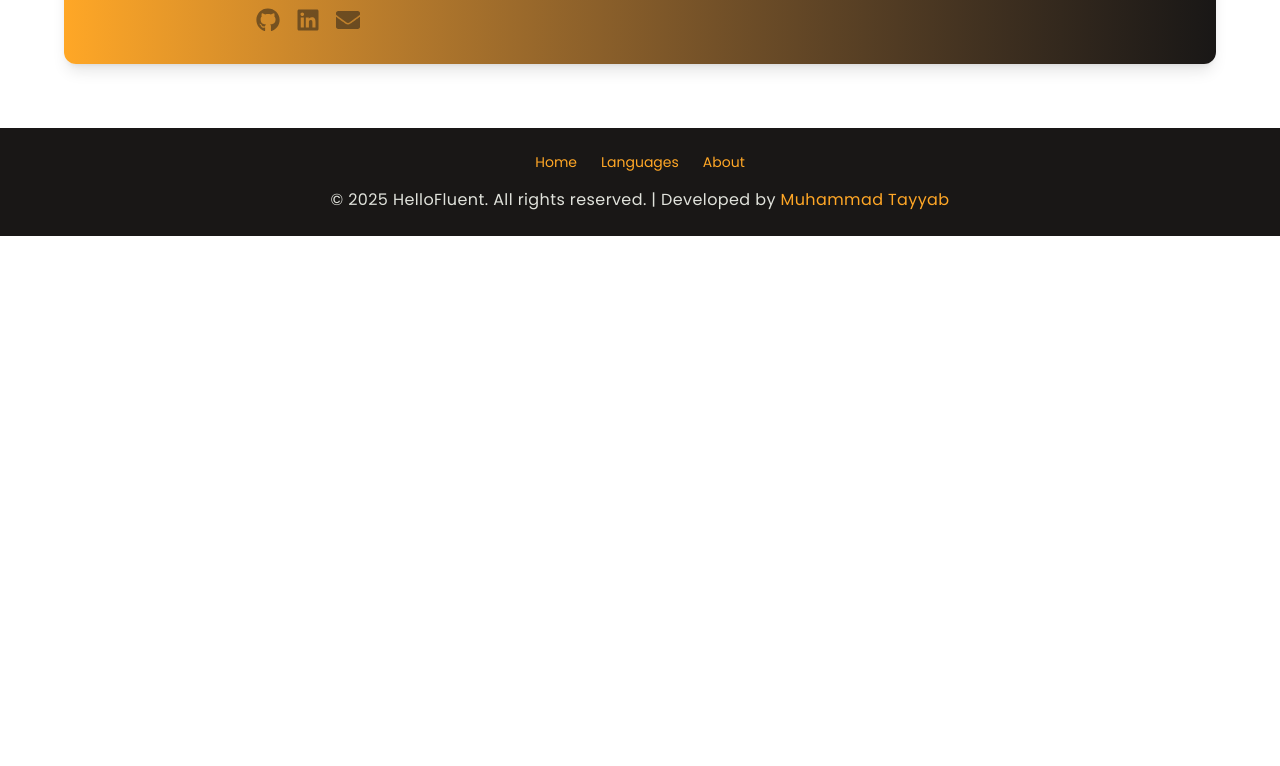
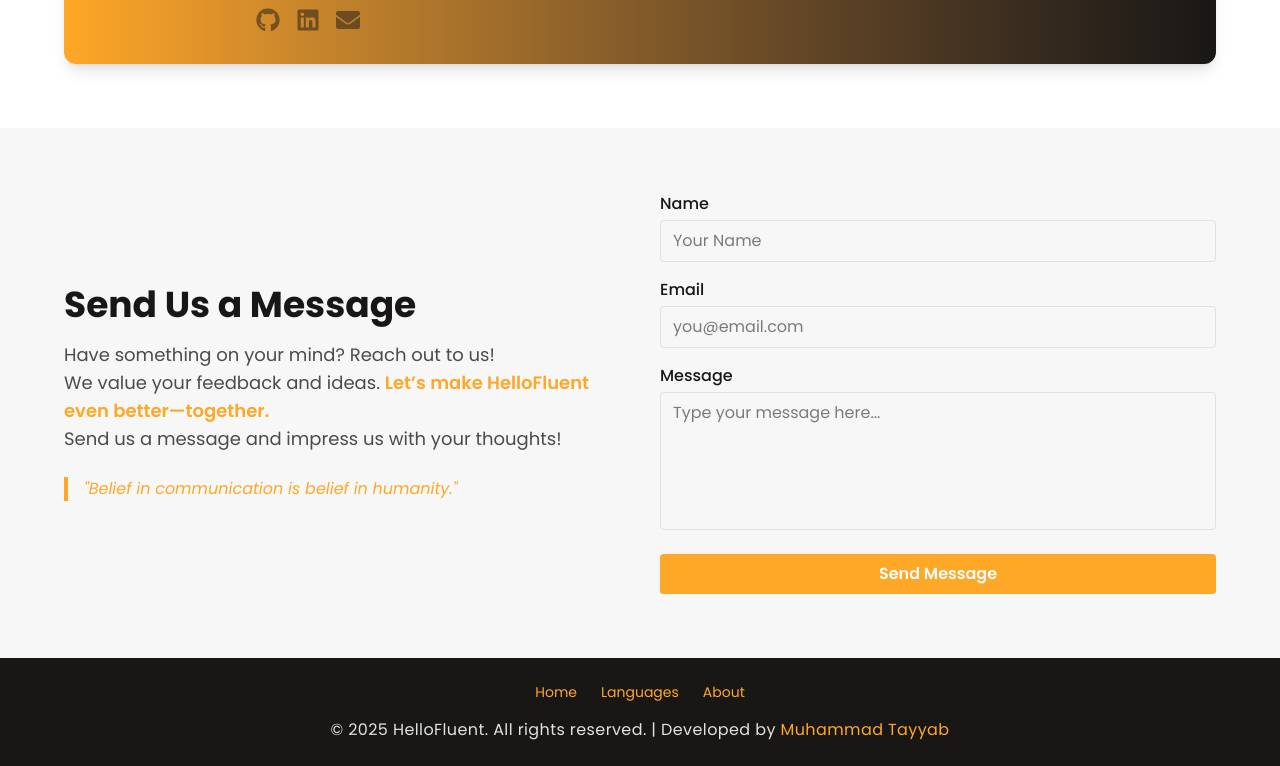
Before and after one commit to m-tayaib/hellofluent, a React (Vite) app in the folder client/: page /about in a window 1280 px wide. Shown: the part 1652-2418 px from the top of the page. Before the commit the page ends 1888 px from the top, so only its background shows below. Built offline with nearby package versions, Linux system fonts and the light colour scheme.

Commit message:
updaed coded .

```diff
--- a/client/src/Pages/About.tsx
+++ b/client/src/Pages/About.tsx
@@ -3,6 +3,7 @@
 const AboutHero = lazy(() => import("../sections/AboutHero"))
 const WhyWeBuildAbout = lazy(() => import("../sections/WhyWeBuildAbout"))
 const MeetCreator = lazy(() => import("../sections/MeetCreator"))
+const ContactAbout = lazy(()=> import("../sections/ContactAbout"))
 function About() {
   return (
     <>
@@ -10,6 +11,7 @@
         <AboutHero />
         <WhyWeBuildAbout />
         <MeetCreator/>
+        <ContactAbout/>
       </Suspense>
     </>
   )
--- /dev/null
+++ b/client/src/sections/ContactAbout.tsx
@@ -0,0 +1,89 @@
+import React, { useState } from 'react';
+
+function ContactAbout() {
+    const [form, setForm] = useState({ name: '', email: '', message: '' });
+    const [submitted, setSubmitted] = useState(false);
+
+    const handleChange = (e: React.ChangeEvent<HTMLInputElement | HTMLTextAreaElement>) => {
+        setForm({ ...form, [e.target.name]: e.target.value });
+    };
+
+    const handleSubmit = (e: React.FormEvent) => {
+        e.preventDefault();
+        setSubmitted(true);
+        // Here you can add logic to send the form data to a backend or email service
+    };
+
+    return (
+        <section className="w-full bg-bgSecondary p-8 md:p-16 '">
+            <div className=" grid grid-cols-1 md:grid-cols-2 gap-10  overflow-hidden">
+                {/* Left Side: Message & Belief */}
+                <div className="flex flex-col justify-center items-start  ">
+                    <h2 className="text-3xl md:text-4xl font-bold text-primary mb-4">Send Us a Message</h2>
+                    <p className="text-lg text-secondary mb-6">
+                        Have something on your mind? Reach out to us! <br />
+                        We value your feedback and ideas. <span className="font-semibold text-logo">Let’s make HelloFluent even better—together.</span> <br />
+                        Send us a message and impress us with your thoughts!
+                    </p>
+                    <blockquote className="italic text-logo border-l-4 border-logo pl-4">"Belief in communication is belief in humanity."</blockquote>
+                </div>
+                {/* Right Side: Contact Form */}
+                <div className="flex flex-col justify-center ">
+                    {submitted ? (
+                        <div className="text-center">
+                            <h3 className="text-2xl font-semibold text-logo mb-2">Thank you!</h3>
+                            <p className="text-secondary">Your message has been sent. We appreciate your interest and will get back to you soon.</p>
+                        </div>
+                    ) : (
+                        <form className="flex flex-col gap-4" onSubmit={handleSubmit}>
+                            <label className="flex flex-col gap-1">
+                                <span className="font-medium text-primary">Name</span>
+                                <input
+                                    type="text"
+                                    name="name"
+                                    value={form.name}
+                                    onChange={handleChange}
+                                    required
+                                    className="border border-accent rounded px-3 py-2 focus:outline-none focus:ring-2 focus:ring-logo bg-bgSecondary"
+                                    placeholder="Your Name"
+                                />
+                            </label>
+                            <label className="flex flex-col gap-1">
+                                <span className="font-medium text-primary">Email</span>
+                                <input
+                                    type="email"
+                                    name="email"
+                                    value={form.email}
+                                    onChange={handleChange}
+                                    required
+                                    className="border border-accent rounded px-3 py-2 focus:outline-none focus:ring-2 focus:ring-logo bg-bgSecondary"
+                                    placeholder="you@email.com"
+                                />
+                            </label>
+                            <label className="flex flex-col gap-1">
+                                <span className="font-medium text-primary">Message</span>
+                                <textarea
+                                    name="message"
+                                    value={form.message}
+                                    onChange={handleChange}
+                                    required
+                                    rows={5}
+                                    className="border border-accent rounded px-3 py-2 focus:outline-none focus:ring-2 focus:ring-logo bg-bgSecondary resize-none"
+                                    placeholder="Type your message here..."
+                                />
+                            </label>
+                            <button
+                                type="submit"
+                                className="mt-2 bg-logo text-white font-semibold py-2 rounded shadow hover:bg-gradient-to-r from-logo to-primary cursor-pointer duration-150 transition-colors"
+                            >
+                                Send Message
+                            </button>
+                        </form>
+                    )}
+                </div>
+            </div>
+        </section>
+    );
+}
+
+export default ContactAbout;
--- a/client/vite.config.ts
+++ b/client/vite.config.ts
@@ -1,10 +1,9 @@
 import { defineConfig } from 'vite'
 import react from '@vitejs/plugin-react'
 import tailwindcss from '@tailwindcss/vite'
-import compression from 'vite-plugin-compression';
-import { visualizer } from 'rollup-plugin-visualizer';
+
 export default defineConfig({
-  plugins: [react(), tailwindcss(), compression(), visualizer()],
+  plugins: [react(), tailwindcss(),],
   build: {
     rollupOptions: {
       output: {
```
